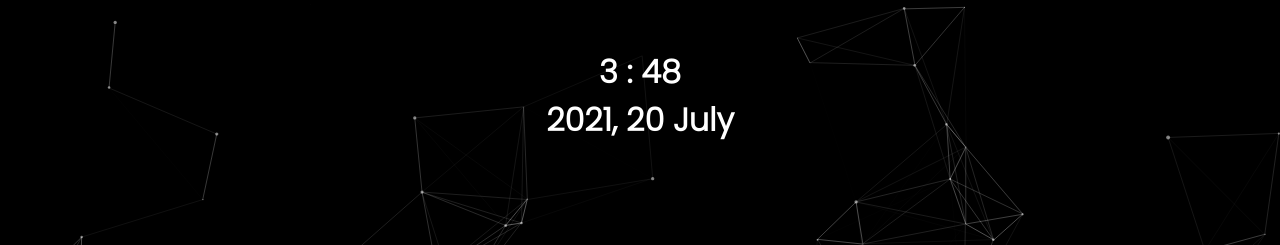
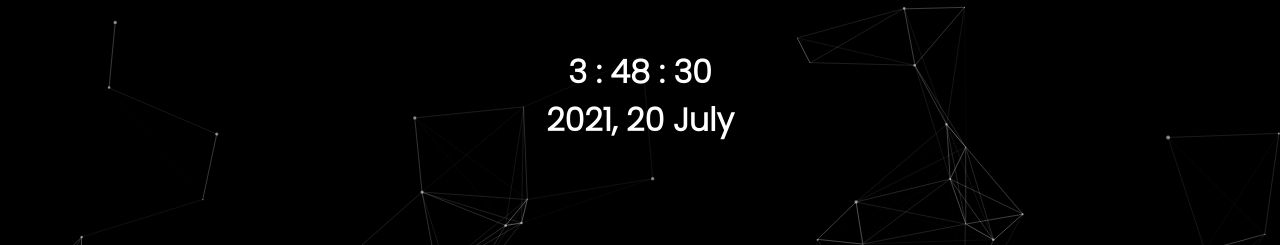
Before and after one commit to shoaibaminsaad/junior-coder-master, a plain HTML site: page index.html in a window 1280 px wide. Shown: the top 245 px of the page. Drawn offline with Linux system fonts and the light colour scheme.

Commit message:
Digital Clock

```diff
--- a/index.html
+++ b/index.html
@@ -1564,12 +1564,15 @@
         <div class="github">
             <a href="https://github.com/shoaibaminsaad" target="_blank"><i class="fab fa-github"></i></a>
         </div>
+
         <div>
             <h3><a href="https://www.linkedin.com/in/shoaibaminsaad/" target="_blank">Please, see my works</a></h3>
         </div>
 
-
-        <script src="js/style.js"></script>
+    </div>
+
+
+    <script src="js/style.js"></script>
 </body>
 
 </html>
--- a/js/style.js
+++ b/js/style.js
@@ -21,8 +21,10 @@ const date = `${now.getDate()}`;
 const year = `${now.getFullYear()}`;
 const hours = `${now.getHours()}`;
 const minutes = `${now.getMinutes()}`;
+const seconds = `${now.getSeconds()}`;
 
-fullDate.innerHTML = ` ${hours} : ${minutes}<br> ${year}, ${date} ${month}`;
+fullDate.innerHTML = ` ${hours} : ${minutes} : ${seconds} <br> ${year}, ${date} ${month}`;
+
 
 particlesJS("particles-js", {
     "particles": {
```
